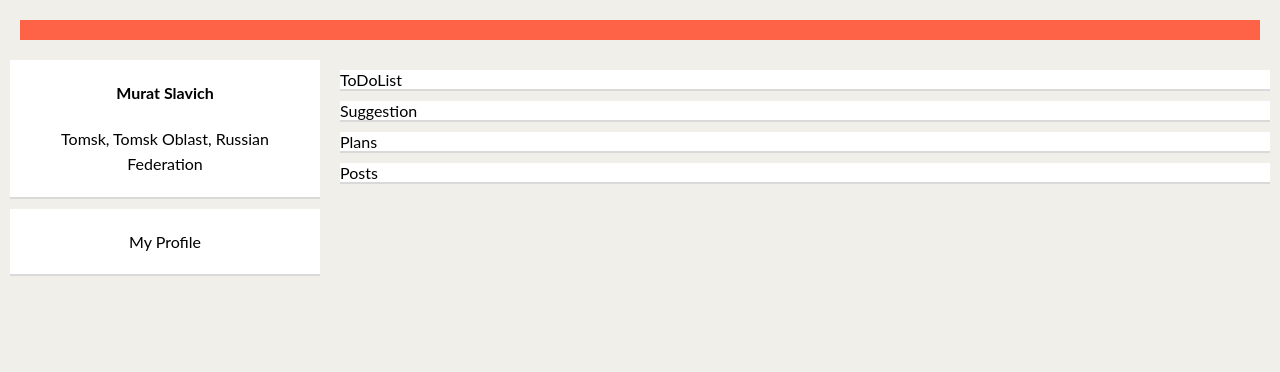
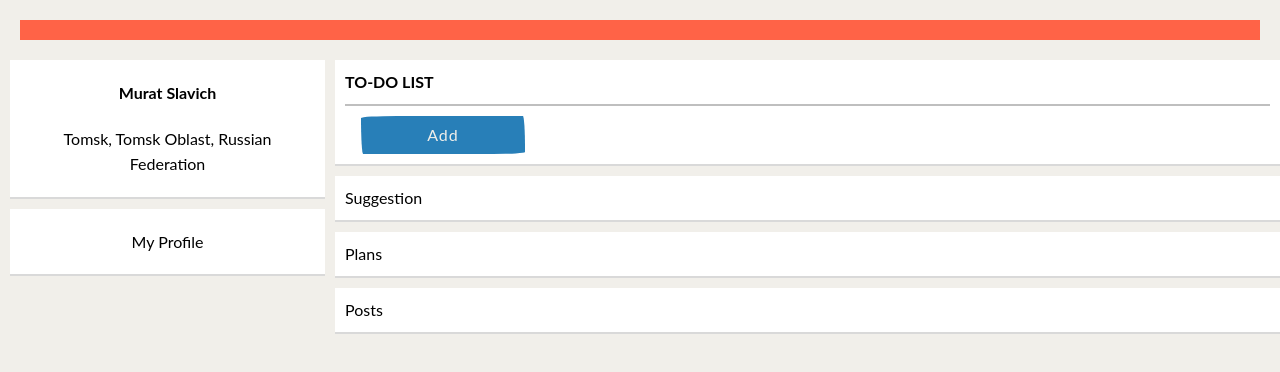
Before and after one commit to smprb/pb-ui, a React (Create React App) app: page / in a window 1280 px wide. Shown: the top 372 px of the page. Built offline with nearby package versions, Linux system fonts and the light colour scheme.

Commit message:
extract todolist

```diff
--- a/src/App.css
+++ b/src/App.css
@@ -1,8 +1,11 @@
 .app_wrapper {
     padding: 0;
     margin: 0 auto;
+    font-feature-settings: 'kern', 'liga', 'pnum';
     font-family: Lato, "Helvetica Neue", Helvetica, Arial, "Lucida Grande", sans-serif;
     font-size: 1em;
+    line-height: 1.5;
+    -webkit-font-smoothing: antialiased;
     width: 1280px;
 
     display: flex;
--- a/src/components/Dashboard/Dashboard.js
+++ b/src/components/Dashboard/Dashboard.js
@@ -1,27 +1,17 @@
 import React from "react";
+import {ToDoList} from "./ToDoList";
+import styles from "./Dashboard.module.css";
 
 const dashboardStyle = {
+    'margin': '0 auto',
+    'padding': '0',
     'flex': '3 0px',
     'order': '2'
 };
 
-const item = {
-    'background-color': 'white',
-    'margin-bottom': '10px',
-    'border-bottom': '2px solid rgba(0,0,0,0.15)'
-}
-
-const ToDoList = () => {
-    return (
-        <div style={item}>
-            ToDoList
-        </div>
-    )
-}
-
 const Suggestion = () => {
     return(
-        <div style={item}>
+        <div className={styles.item}>
             Suggestion
         </div>
     )
@@ -29,7 +19,7 @@ const Suggestion = () => {
 
 const Plans = () => {
     return(
-        <div style={item}>
+        <div className={styles.item}>
             Plans
         </div>
     )
@@ -37,7 +27,7 @@ const Plans = () => {
 
 const Posts = () => {
     return(
-        <div style={item}>
+        <div className={styles.item}>
             Posts
         </div>
     )
--- /dev/null
+++ b/src/components/Dashboard/Dashboard.module.css
@@ -0,0 +1,41 @@
+.item {
+    background-color: white;
+    margin-bottom: 10px;
+    border-bottom: 2px solid rgba(0,0,0,0.15);
+    padding: 10px;
+}
+
+.header {
+    margin: 0 auto;
+    font-weight: bold;
+    font-size: 1em;
+    text-transform: uppercase;
+    border-bottom: 2px solid rgba(0,0,0,0.25);
+    padding-bottom: 10px;
+}
+
+.content {
+    margin: 0 auto;
+    padding: 10px 0 0;
+}
+
+.button {
+    width: 150px;
+    text-align: center;
+    background-color: #287FB8;
+    color: #F1EFEA;
+
+    align-self:center;
+    margin:0 1rem;
+    transition:all .5s ease;
+    font-size:1rem;
+    letter-spacing:1px;
+    outline:none;
+    box-shadow: 20px 38px 34px -26px hsla(0,0%,0%,.2);
+    border-radius: 255px 15px 225px 15px/15px 225px 15px 255px;
+    border:solid 7px #287FB8;
+}
+
+.button:hover{
+     box-shadow:2px 8px 4px -6px hsla(0,0%,0%,.3);
+ }
--- /dev/null
+++ b/src/components/Dashboard/ToDoList.js
@@ -0,0 +1,25 @@
+import React from "react";
+import styles from './Dashboard.module.css'
+
+const TodoContent = () => {
+    return (
+        <div className={styles.content}>
+            <div className={styles.button}>
+                Add
+            </div>
+        </div>
+    )
+}
+
+export const ToDoList = () => {
+    return (
+        <div className={styles.item}>
+            <header>
+                <h1 className={styles.header}>
+                    To-Do List
+                </h1>
+            </header>
+            <TodoContent />
+        </div>
+    )
+}
--- a/src/index.css
+++ b/src/index.css
@@ -1,5 +1,5 @@
 body {
-    margin: 0;
+    margin: 0 auto;
     padding: 0;
     font-family: Lato, "Helvetica Neue", Helvetica, Arial, "Lucida Grande", sans-serif;
     font-size: 1em;
```
